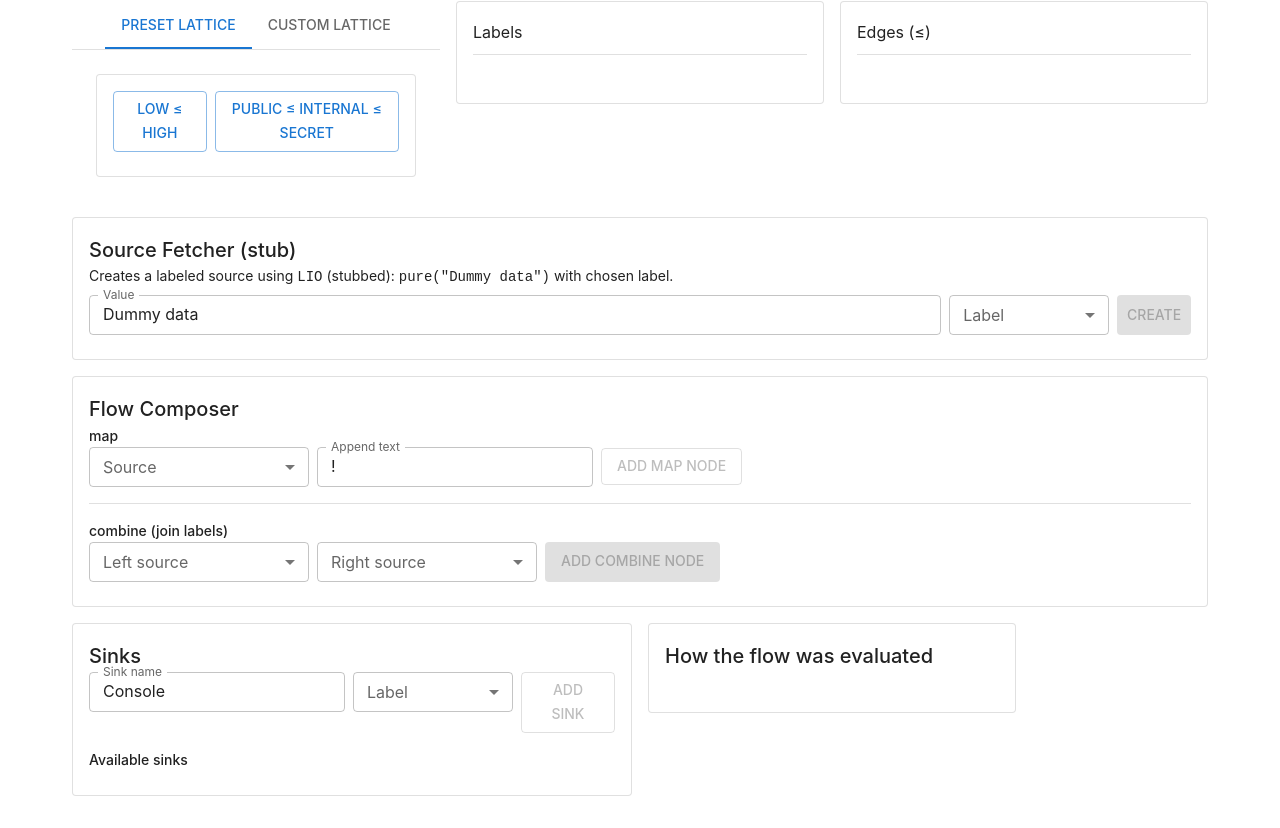
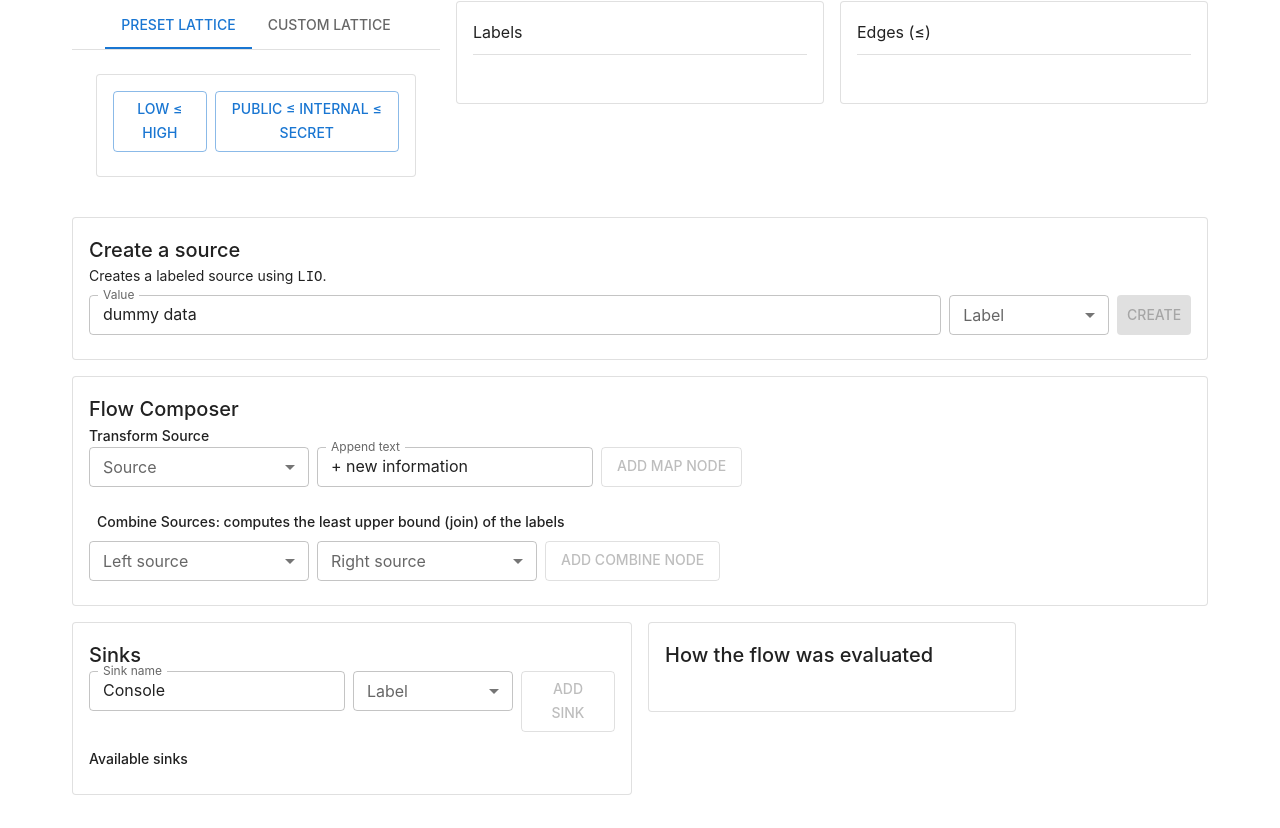
Before and after one commit to maxpieter/ifc-demo, a React (Vite) app: page / in a window 1280 px wide. Shown: the part 1162-1990 px from the top of the page. Built offline with nearby package versions, Linux system fonts and the light colour scheme.

Commit message:
fix persistent graph

```diff
--- a/src/components/FlowComposer.tsx
+++ b/src/components/FlowComposer.tsx
@@ -21,10 +21,10 @@ export default function FlowComposer({
     parents: string[];
   }) => void;
 }) {
-  const [left, setLeft] = useState<string>('');       // source id
-  const [right, setRight] = useState<string>('');     // source id
-  const [mapSrc, setMapSrc] = useState<string>('');   // source id
-  const [mapSuffix, setMapSuffix] = useState('!');
+  const [left, setLeft] = useState<string>('');
+  const [right, setRight] = useState<string>('');
+  const [mapSrc, setMapSrc] = useState<string>('');
+  const [mapSuffix, setMapSuffix] = useState('+ new information');
 
   const mapAction = () => {
     const s = sources.find(x => x.id === mapSrc);
@@ -66,8 +66,8 @@ export default function FlowComposer({
         <Typography variant="h6">Flow Composer</Typography>
         <Stack spacing={2}>
           <Box>
-            <Typography variant="subtitle2">map</Typography>
-            <Stack direction="row" spacing={1} alignItems="center">
+            <Typography variant="subtitle2">Transform Source</Typography>
+            <Stack direction="row" spacing={1}>
               <TextField select size="small" label="Source" value={mapSrc} onChange={e => setMapSrc(e.target.value)} sx={{ minWidth: 220 }}>
                 {sources.map(s => <MenuItem key={s.id} value={s.id}>{s.title}</MenuItem>)}
               </TextField>
@@ -76,10 +76,8 @@ export default function FlowComposer({
             </Stack>
           </Box>
 
-          <Divider />
-
           <Box>
-            <Typography variant="subtitle2">combine (join labels)</Typography>
+            <Typography padding={1} variant="subtitle2">Combine Sources: computes the least upper bound (join) of the labels</Typography>
             <Stack direction="row" spacing={1}>
               <TextField select size="small" label="Left source" value={left} onChange={e => setLeft(e.target.value)} sx={{ minWidth: 220 }}>
                 {sources.map(s => <MenuItem key={s.id} value={s.id}>{s.title}</MenuItem>)}
@@ -87,7 +85,7 @@ export default function FlowComposer({
               <TextField select size="small" label="Right source" value={right} onChange={e => setRight(e.target.value)} sx={{ minWidth: 220 }}>
                 {sources.map(s => <MenuItem key={s.id} value={s.id}>{s.title}</MenuItem>)}
               </TextField>
-              <Button variant="contained" onClick={combineAction} disabled={!left || !right}>Add combine node</Button>
+              <Button variant="outlined" onClick={combineAction} disabled={!left || !right}>Add combine node</Button>
             </Stack>
           </Box>
         </Stack>
--- a/src/components/FlowVisualizer.tsx
+++ b/src/components/FlowVisualizer.tsx
@@ -41,7 +41,14 @@ export default function FlowVisualizer({ graph, onReset, onUndo, canUndo }: Flow
   const [edges, setEdges] = useState<Edge[]>(() => buildEdges());
 
   useEffect(() => {
-    setNodes(buildNodes());
+    setNodes(prev => {
+      const previousPositions = new Map(prev.map(n => [n.id, n.position]));
+      const next = buildNodes();
+      return next.map(node => {
+        const pos = previousPositions.get(node.id);
+        return pos ? { ...node, position: pos } : node;
+      });
+    });
   }, [buildNodes]);
 
   useEffect(() => {
--- a/src/components/LatticeGraph.tsx
+++ b/src/components/LatticeGraph.tsx
@@ -29,7 +29,14 @@ export default function LatticeGraph({ lattice, onReset, onUndo, canUndo }: Latt
   const [edges, setEdges] = useState<Edge[]>(() => buildEdges());
 
   useEffect(() => {
-    setNodes(buildNodes());
+    setNodes(prev => {
+      const previousPositions = new Map(prev.map(n => [n.id, n.position]));
+      const next = buildNodes();
+      return next.map(node => {
+        const pos = previousPositions.get(node.id);
+        return pos ? { ...node, position: pos } : node;
+      });
+    });
   }, [buildNodes]);
 
   useEffect(() => {
--- a/src/components/SourceFetcher.tsx
+++ b/src/components/SourceFetcher.tsx
@@ -16,7 +16,7 @@ export default function SourceFetcher({
   lattice, onCreate
 }: { lattice: Lattice; onCreate: (s: SourceCard) => void; }) {
   const labels = useMemo(() => Object.values(lattice.labels), [lattice]);
-  const [value, setValue] = useState('Dummy data');
+  const [value, setValue] = useState('dummy data');
   const [labelId, setLabelId] = useState<string>('');
 
   const create = () => {
@@ -30,9 +30,9 @@ export default function SourceFetcher({
   return (
     <Card variant="outlined">
       <CardContent>
-        <Typography variant="h6">Source Fetcher (stub)</Typography>
+        <Typography variant="h6">Create a source</Typography>
         <Typography variant="body2" sx={{ mb: 1 }}>
-          Creates a labeled source using <code>LIO</code> (stubbed): <code>pure("Dummy data")</code> with chosen label.
+          Creates a labeled source using <code>LIO</code>.
         </Typography>
         <Stack direction="row" spacing={1}>
           <TextField label="Value" size="small" fullWidth value={value} onChange={e => setValue(e.target.value)} />
```
